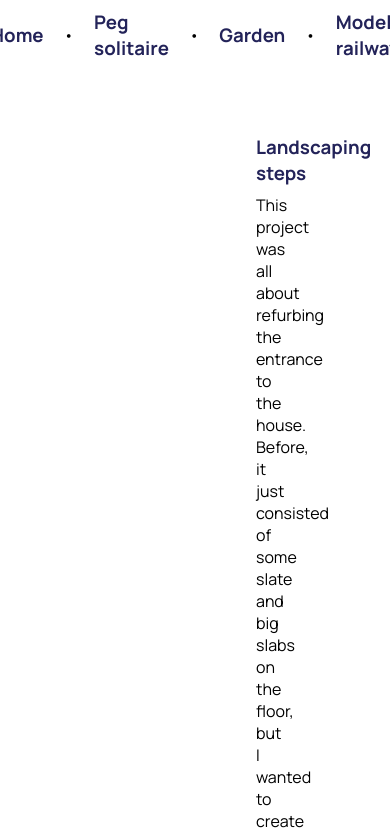
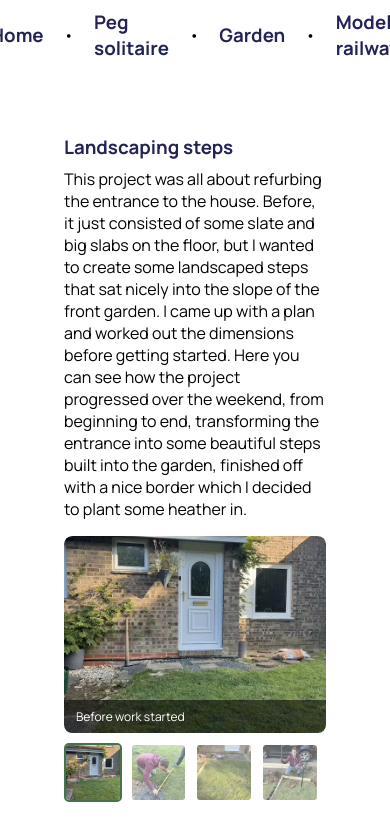
Before and after one commit to JoachimAA/iamjoachim, a React (Vite) app: page /garden in a window 390 px wide. Shown: the top 832 px of the page. Built offline with nearby package versions, Linux system fonts and the light colour scheme.

Commit message:
update page layout and add breakpoints

```diff
--- a/src/components/PageLayout.tsx
+++ b/src/components/PageLayout.tsx
@@ -2,6 +2,7 @@ import Header from "./header/Header";
 import Footer from "./Footer";
 import styled from "styled-components";
 import type { JSX } from "react/jsx-runtime";
+import { breakpoints } from "../styles/breakpoints";
 
 interface PageLayoutProps {
   children: JSX.Element;
@@ -27,6 +28,18 @@ const Layout = styled("div")({
 });
 
 const ContentContainer = styled("div")({
-  flexGrow: "1",
+  flexGrow: 1,
   margin: "64px 256px",
+
+  [`@media (max-width: ${breakpoints.large}px)`]: {
+    margin: "64px 128px",
+  },
+
+  [`@media (max-width: ${breakpoints.medium}px)`]: {
+    margin: "64px",
+  },
+
+  [`@media (max-width: ${breakpoints.large}px)`]: {
+    margin: "32px 16px",
+  },
 });
--- /dev/null
+++ b/src/styles/breakpoints.ts
@@ -0,0 +1,5 @@
+export const breakpoints = {
+  small: 768,
+  medium: 1024,
+  large: 1240,
+} as const;
```
